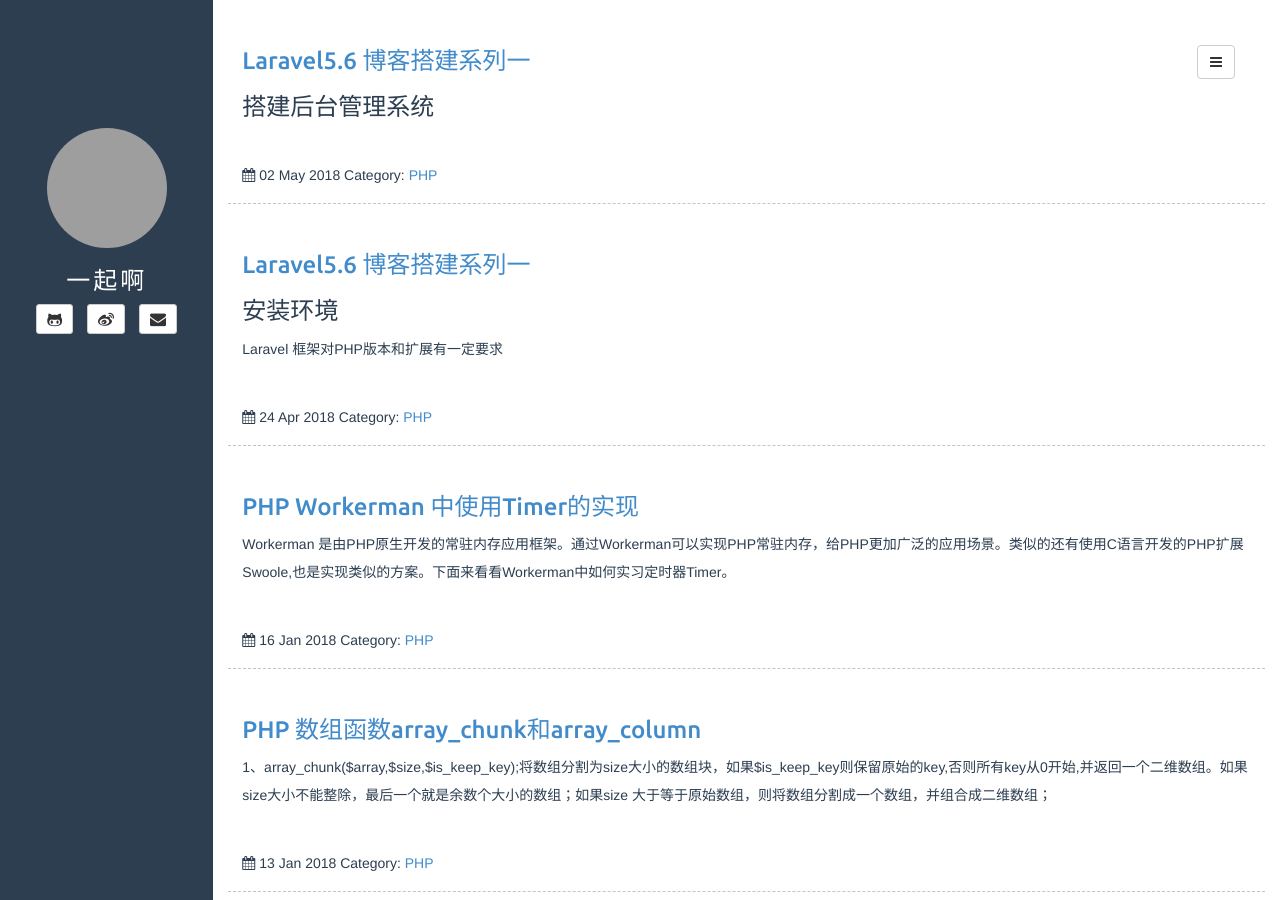
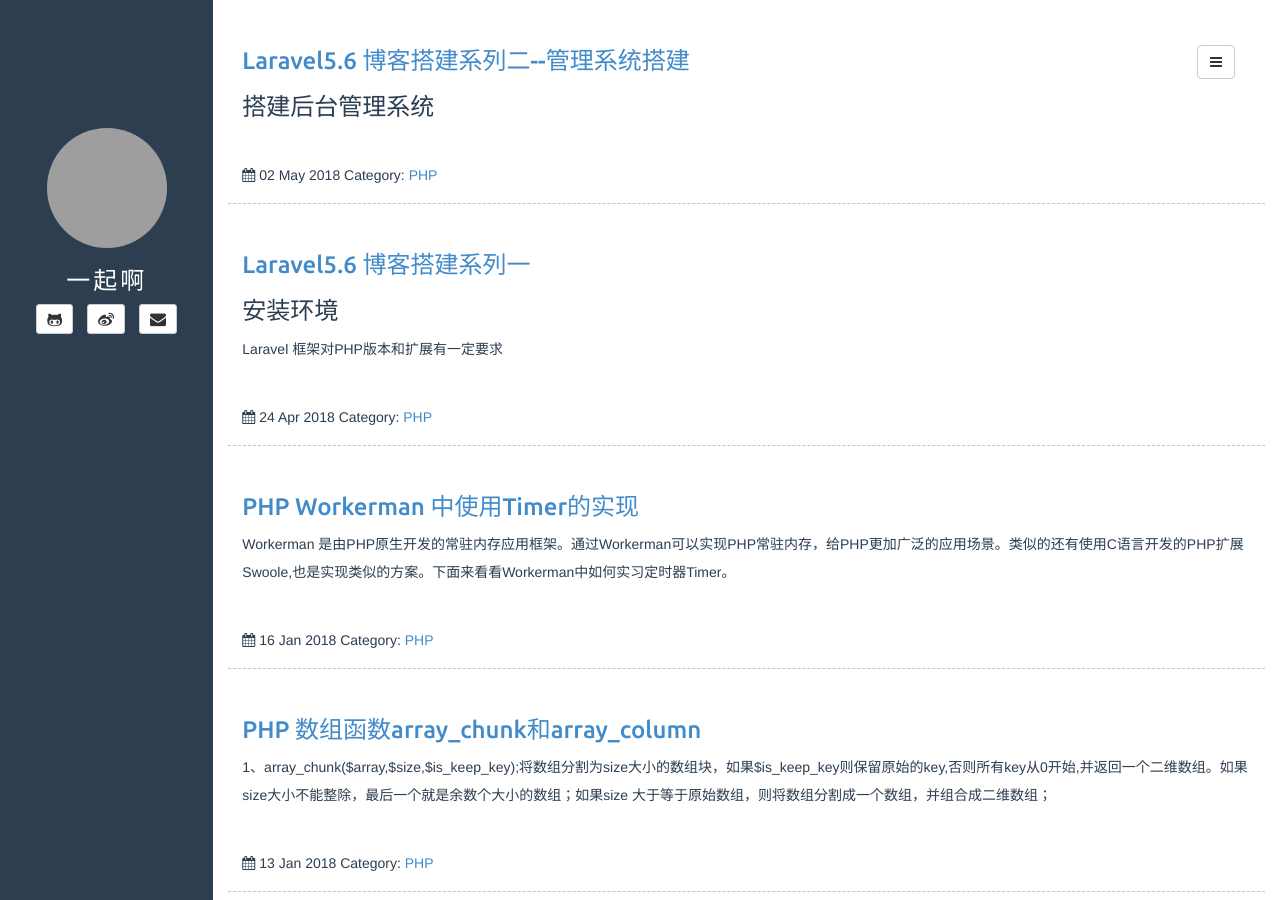
Before and after one commit to froyot/froyot.github.io, a Jekyll site: the page built from index.html, in a window 1280 px wide and 900 px high. Built offline with Jekyll 4.4.1, drawn with Linux system fonts in a browser that asks for light colours; the list of posts is cut into pages by our own code; comment, search, counter and statistics services are not loaded; grey boxes are pictures that could not be loaded.

Commit message:
edit post

````diff
--- a/_posts/2018-05-02-Laravel-blog_admin1.md
+++ b/_posts/2018-05-02-Laravel-blog_admin1.md
@@ -1,9 +1,9 @@
 ---
 layout: post
-title: Laravel5.6 博客搭建系列一
+title: Laravel5.6 博客搭建系列二--管理系统搭建
 category: PHP
 comments: true
-description: PHP Laravel5.6 博客
+description: PHP Laravel5.6 博客，后台管理
 keywords: Laravel,PHP,博客
 ---
 
@@ -26,6 +26,7 @@ Laravel 中实现登录认证非常简单。实际上，几乎所有东西 Larav
 同时会在routes/web.php文件中添加用户认证相关路由
 
 ```
+
 Auth::routes();
 
 ```
@@ -34,6 +35,7 @@ Auth::routes();
 
 *   创建控制器
 执行以下命令:
+
 ```
 php artisan make:controller Admin\\PostController
 
@@ -41,6 +43,7 @@ php artisan make:controller Admin\\PostController
 脚本会在app\Http\Controlles下创建admin目录，并创建PostController文件，修改PostController文件，添加后台显示文章列表操作，添加以下代码:
 
 ```
+
     public function index()
     {
         return view('admin.post.index');
@@ -53,6 +56,7 @@ php artisan make:controller Admin\\PostController
 在resources下创建admin/post目录，并在该目录下创建admin/post/index.blade.php文件，文件内容如下:
 
 ```
+
 @extends('layouts.app')
 
 @section('content')
@@ -117,6 +121,7 @@ php artisan make:controller Admin\\PostController
 </script>
 @stop
 
+
 ```
 
 
````
Also changed, not shown: other parts of _posts/2018-05-02-Laravel-blog_admin1.md (+0 -1 lines).
